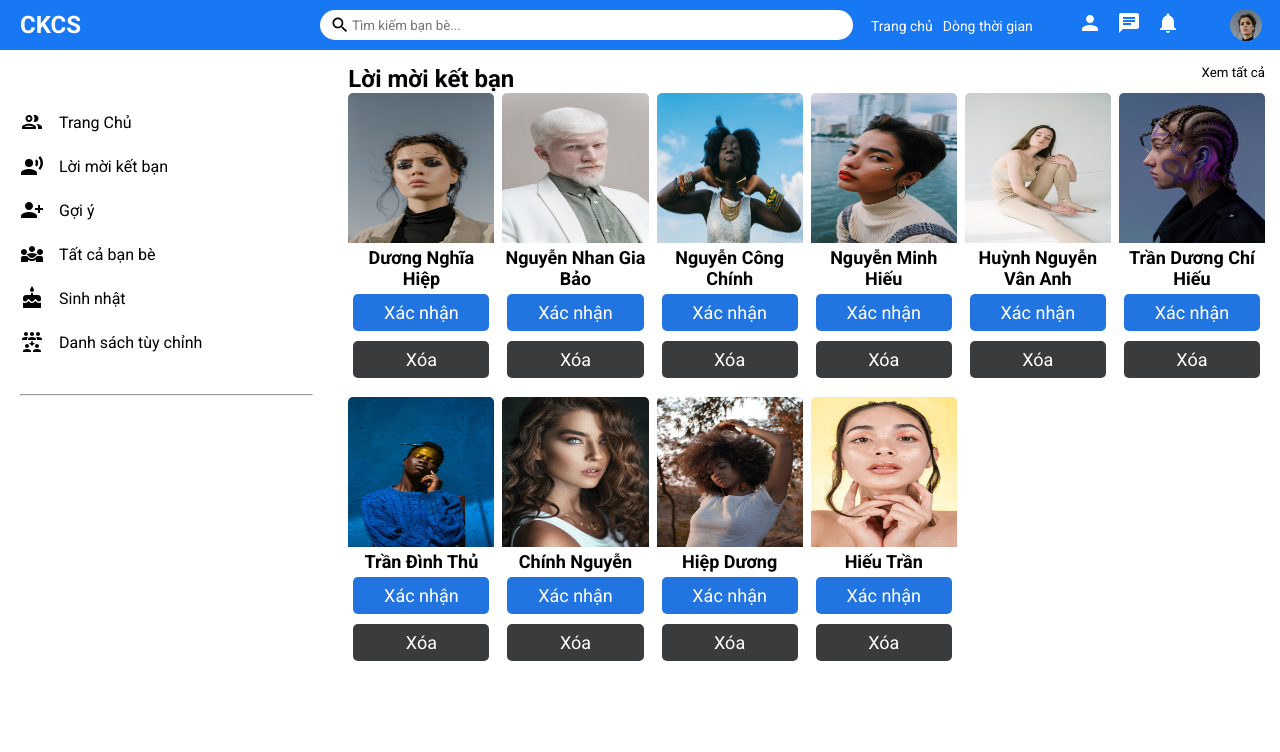
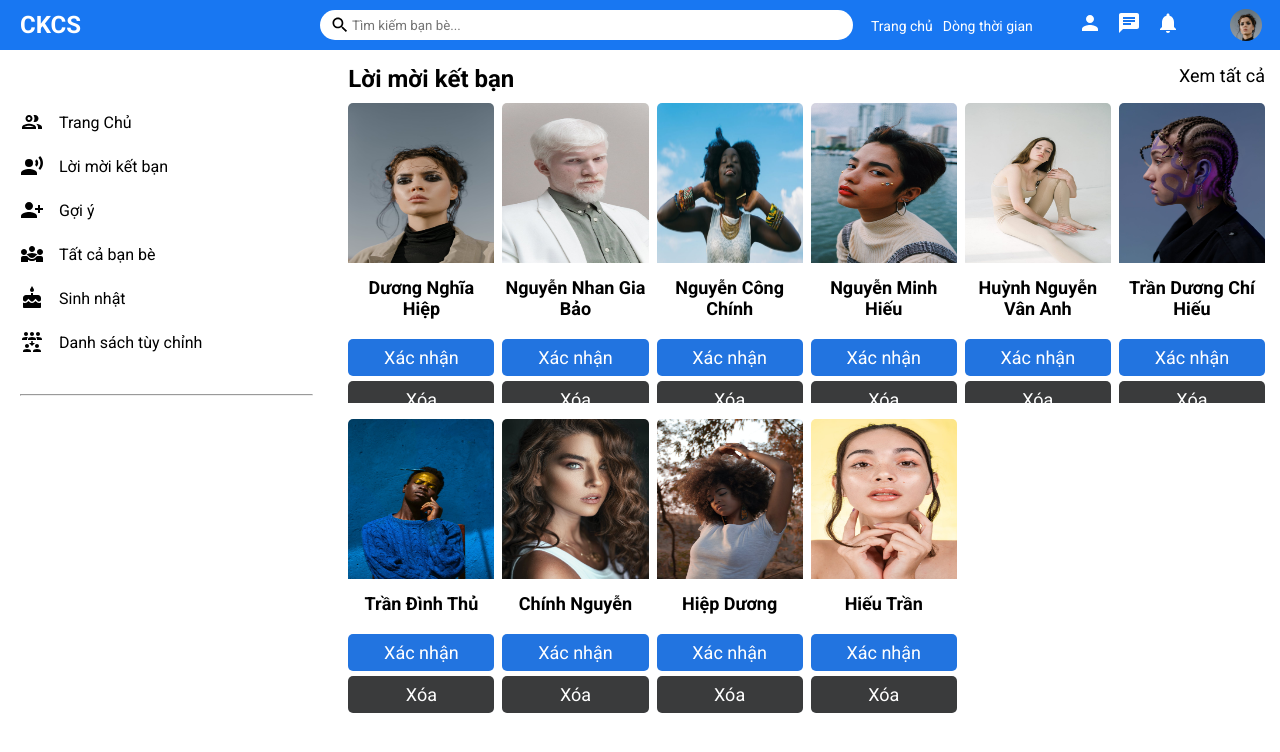
Before and after one commit to hieutran018/social_frontend, a React (Create React App) app: page /friend in a window 1280 px wide. Shown: the top 752 px of the page. Built offline with nearby package versions, Linux system fonts and the light colour scheme.

Commit message:
update CSS Card User

```diff
--- a/src/components/Friends/Friends.jsx
+++ b/src/components/Friends/Friends.jsx
@@ -14,7 +14,7 @@ function Friends() {
                 <div><h5 className='viewMore'>Xem tất cả </h5></div>
             </div>
             <Box sx={{ width: '100%' }}>
-                <Grid container rowSpacing={0.5} columnSpacing={{ xs: 1, sm: 2, md: 1 }}>
+                <Grid container rowSpacing={2} columnSpacing={{ xs: 1, sm: 2, md: 1 }}>
                     {Users.map((u) => (
                         <Grid item xs={2}>
                             <CardUser key={u.id} user={u} />
--- a/src/components/Friends/friends.css
+++ b/src/components/Friends/friends.css
@@ -8,7 +8,9 @@
 .titleAndViewMore{
     display: flex;
     justify-content: space-between;
+    padding-bottom: 10px;
 }
 .viewMore{
     font-weight: 400;
+    font-size: 18px;
 }
--- a/src/components/carduser/carduser.css
+++ b/src/components/carduser/carduser.css
@@ -8,12 +8,13 @@
 .cardUserProfileImg{
     border-radius: 5px 5px 0px 0px;
     width: 100%;
-    height: 150px;
+    height: 160px;
     max-height: 160px;
 
 }
 .textName{
     font-size: 18px;
+    padding: 10px 0px 15px 0px;
 }
 
 .title {
@@ -23,7 +24,7 @@
 
 
 .accept{
-    padding: 5px;
+    padding-top: 5px;
 }
 .buttonAccept{
     border-radius: 5px;
@@ -39,7 +40,7 @@
     font-size: 18px;
 }
 .cancel{
-    padding: 5px;
+    padding-top: 5px;
 }
 
 .buttonCancel{
```
